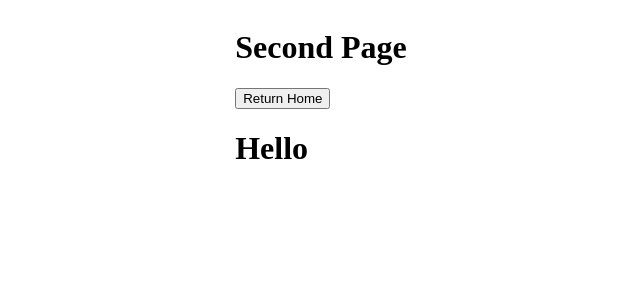
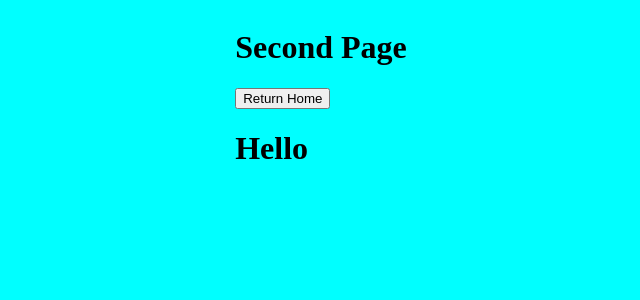
Before and after one commit to MichaelGalloway404/testReact, a React (Create React App) app: page /second in a window 1280 px wide. Shown: the top 300 px of the page, without its empty margins (319-959 px from the left). Built offline with nearby package versions, Linux system fonts and the light colour scheme.

Commit message:
page two style

```diff
--- a/src/pages/SecondPage.jsx
+++ b/src/pages/SecondPage.jsx
@@ -1,4 +1,5 @@
 import { useNavigate } from "react-router-dom";
+import "../styles/secondPage.css"
 
 function SecondPage() {
   const navigate = useNavigate();
--- /dev/null
+++ b/src/styles/secondPage.css
@@ -0,0 +1,3 @@
+body{
+    background-color: aqua;
+}
```
